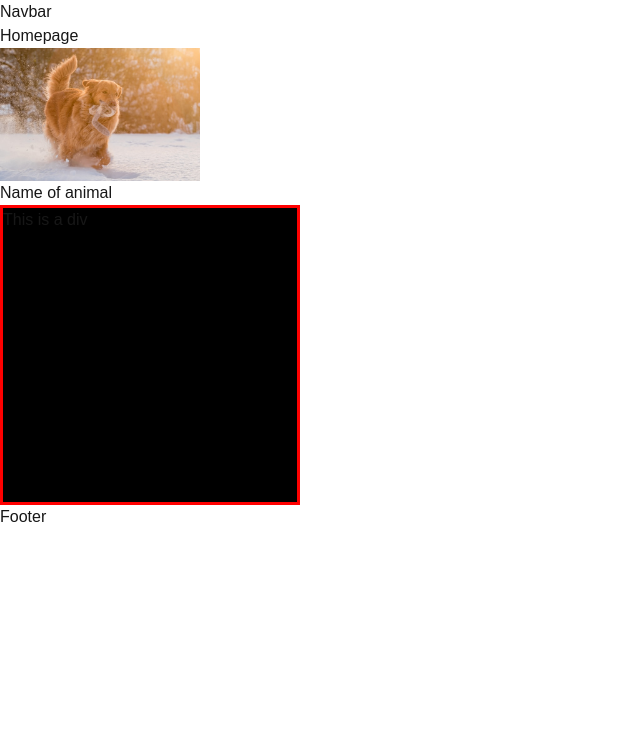
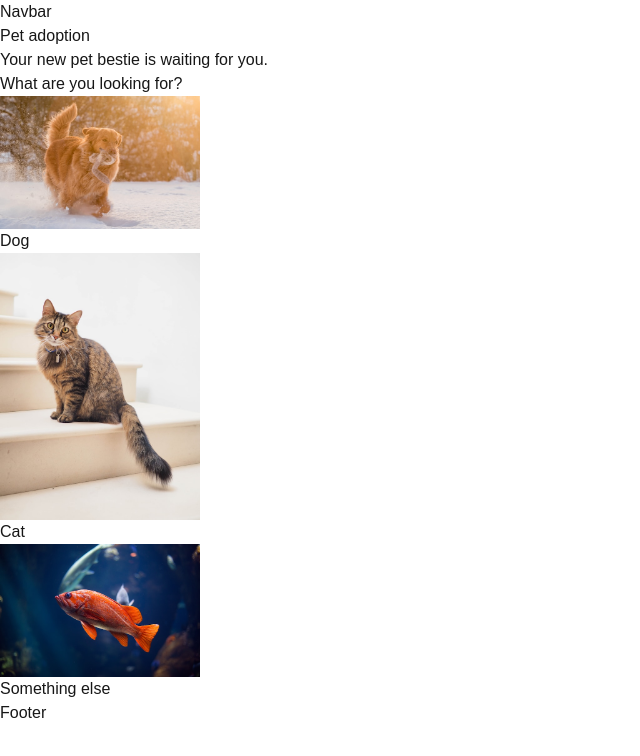
Before and after one commit to Guillermo-Martin/pet-adoption, a Next.js app: page / in a window 1280 px wide. Shown: the top 756 px of the page, without its empty margins (0-640 px from the left). Built offline with nearby package versions, Linux system fonts and the light colour scheme.

Commit message:
Add text and more 'Pet button' components on the homepage, add props to correct places in the 'PetButton' component

```diff
--- a/src/app/page.tsx
+++ b/src/app/page.tsx
@@ -1,15 +1,30 @@
 // import Image from "next/image";
 import PetButton from "./../components/PetButton";
-import styles from "@/app/styles/home.module.css";
+// import styles from "@/app/styles/home.module.css";
 
 export default function Home() {
   return (
     <div>
-      <h1>Homepage</h1>
+      <div className="hero-header">
+        <h1>Pet adoption</h1>
+        <p>Your new pet bestie is waiting for you.</p>
+      </div>
 
-      <PetButton src="sample src" alt="This is a placeholder image" text="sample text" />
+      {/* ---------- Pet search options ---------- */}
+      <div className="pet-search-options">
+        <h2>What are you looking for?</h2>
 
-      <div className={styles.testDiv}>This is a div</div>
+        <div className="button-container">
+          <PetButton src="/images/placeholder-01.jpg" alt="Dog" text="Dog" />
+          <PetButton src="/images/placeholder-02.jpg" alt="Cat" text="Cat" />
+          <PetButton src="/images/placeholder-03.jpg" alt="Fish" text="Something else" />
+        </div>
+      </div>
+
+
+
+
+      {/* <div className={styles.testDiv}>This is a div</div> */}
     </div>
 
 
--- a/src/components/PetButton.tsx
+++ b/src/components/PetButton.tsx
@@ -11,13 +11,8 @@ function PetButton({ src, alt, text }: PetButtonProps) {
 
   return (
     <div>
-      <Image
-        src="/images/placeholder-01.jpg"
-        alt="Placeholder"
-        width={200}
-        height={200}
-      />
-      <p>Name of animal</p>
+      <Image src={src} alt={alt} width={200} height={200}/>
+      <p>{text}</p>
     </div>
   );
 };
```
Also changed, not shown: public/images/placeholder-02.jpg (added), public/images/placeholder-03.jpg (added).
